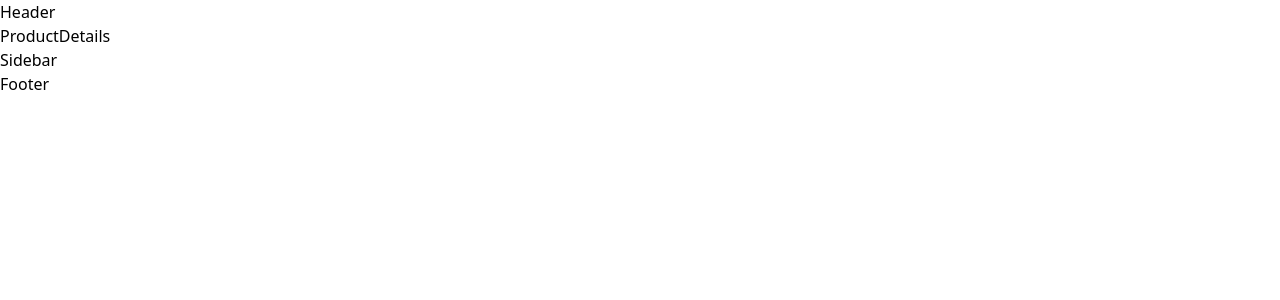
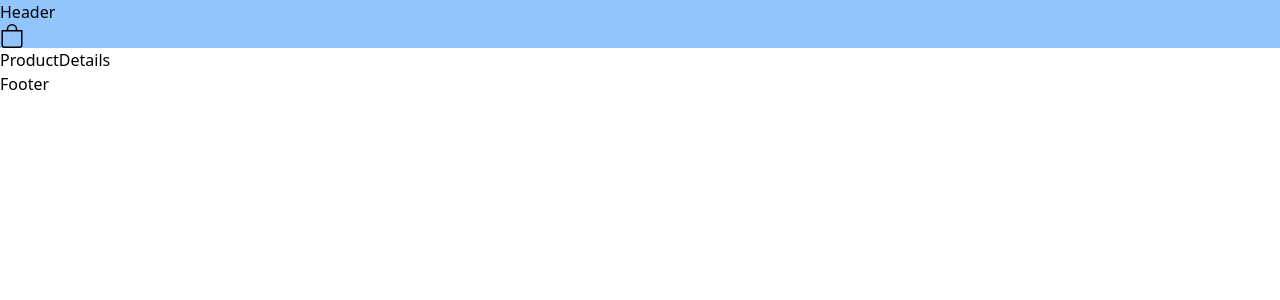
Before and after one commit to Jezebel1990/ecommerce-shop, a React (Create React App) app: page /product/1 in a window 1280 px wide. Shown: the top 300 px of the page. Built offline with nearby package versions, Linux system fonts and the light colour scheme; no server answers.

Commit message:
create header

```diff
--- a/src/componentes/Header.js
+++ b/src/componentes/Header.js
@@ -1,7 +1,21 @@
-import React from 'react'
+import React, { useContext} from 'react';
+import { SidebarContext } from '../contexts/SidebarContext';
 
-export default function Header() {
-  return (
-    <div>Header</div>
-  )
-}
+import {BsBag} from 'react-icons/bs'
+
+const Header = () => {
+  const {isOpen, setIsOpen} = useContext(SidebarContext);
+return (
+ <header className='bg-blue-300'>
+  <div>Header</div>
+  <div onClick={() => setIsOpen(!isOpen)}
+  className='cursor-pointer flex relative'
+
+  >
+    <BsBag className= 'text-2xl' />
+   </div>
+</header>
+)
+};
+
+export default  Header;
--- a/src/componentes/Sidebar.js
+++ b/src/componentes/Sidebar.js
@@ -1,7 +1,32 @@
-import React from 'react'
+import React, {useContext} from 'react'
 
-export default function Sidebar() {
+import { Link } from 'react-router-dom';
+import { IoMdArrowForward } from 'react-icons/io';
+import { FiTrash2 } from 'react-icons/fi';
+
+import CartItem from '../componentes/CartItem';
+
+import { SidebarContext } from '../contexts/SidebarContext';
+
+ const Sidebar = () => {
+ const { isOpen, hanleClose } = useContext(SidebarContext);
   return (
-    <div>Sidebar</div>
+    <div
+    className={`${
+      isOpen ? 'right-0': '-right-full'
+  } w-full bg-white fixed top-0 h-full
+    shadow-2xl md:w-[35vw] xl:max-w-[30vw] transition-all
+    duration-300 z-20 px-4 lg:px-[35px]`}>
+      <div className= 'flex items-center justify-between py-6 border-b'>
+  <div className='uppercase text-sm font-semibold'>Sacola de compras (0)</div>
+      <div
+      onclick={hanleClose}
+      className='cursor-pointer w-8 h-8 flex justify-center items-center'
+       >
+       <IoMdArrowForward className='text-2xl' />
+      </div>
+      </div>
+      </div>
   )
 }
+export default Sidebar;
--- /dev/null
+++ b/src/contexts/SidebarContext.js
@@ -0,0 +1,19 @@
+import React, {useState, createContext} from 'react';
+import Sidebar from '../componentes/Sidebar';
+
+export const SidebarContext = createContext()
+
+const SidebarProvider = ({children}) => {
+
+const [isOpen, setIsOpen] = useState(false);
+
+const handleClose = () => {
+    setIsOpen(false);
+}
+
+
+return <SidebarContext.Provider value={{isOpen, setIsOpen, handleClose}}
+>{children}</SidebarContext.Provider>
+};
+
+export default SidebarProvider;
--- a/src/index.js
+++ b/src/index.js
@@ -5,12 +5,15 @@
 
 import ProductProvider from './contexts/ProductContext';
 
+import SidebarProvider from './contexts/SidebarContext';
+
 const root = ReactDOM.createRoot(document.getElementById('root'));
 root.render(
-
+<SidebarProvider>
 <ProductProvider>
   <React.StrictMode>
     <App />
   </React.StrictMode>
   </ProductProvider>
+  </SidebarProvider>
 );
```
Also changed, not shown: src/componentes/dist/Header.dev.js, src/contexts/dist/SidebarContext.dev.js (added).
